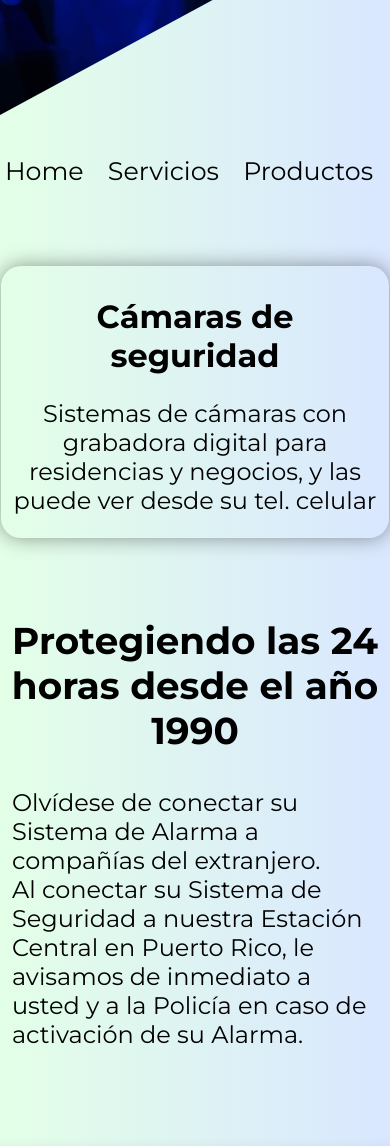
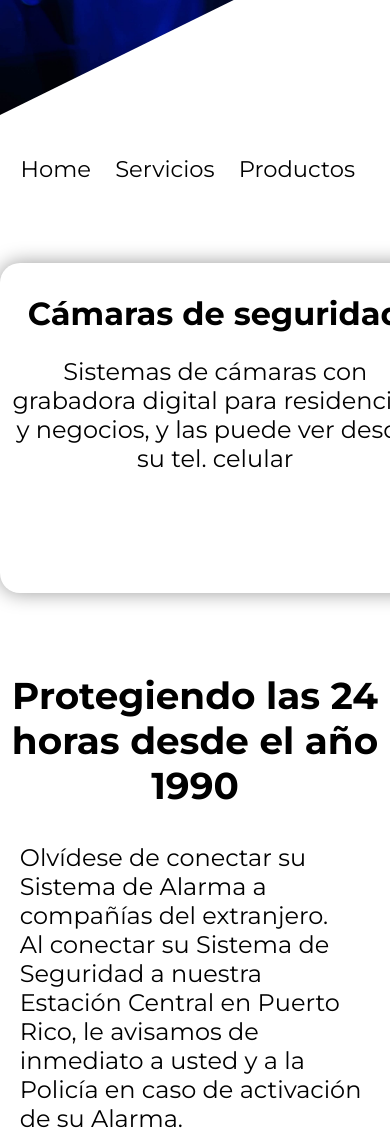
Before and after one commit to tonipse/bathtubpotatoes, a plain HTML site: page index.html in a window 390 px wide. Shown: the part 940-2086 px from the top of the page. Drawn offline with nearby package versions, Linux system fonts and the light colour scheme.

Commit message:
1.3 responsive

```diff
--- a/css/style.scss
+++ b/css/style.scss
@@ -191,6 +191,18 @@ body {
    font-size: 80pt;
 }
 @media only screen and (max-width: 700px) {
+   body {
+      background: white;
+   }
+   .intro {
+      width: 110vw;
+   }
+   .nav {
+      margin-left: 54%;
+      a {
+         font-size: 17pt;
+      }
+   }
    .txtcontainer {
       width: 99%;
    }
@@ -198,12 +210,11 @@ body {
       font-size: 50pt;
    }
    #slideshow {
-      width: 99%;
-      padding: 1px;
+      width: 95vw;
       height: 270px;
    }
    .underslide {
-      width: 99%;
+      width: 95vw;
       p {
          padding: 10px;
       }
```
Also changed, not shown: css/style.css, 1 other file.
